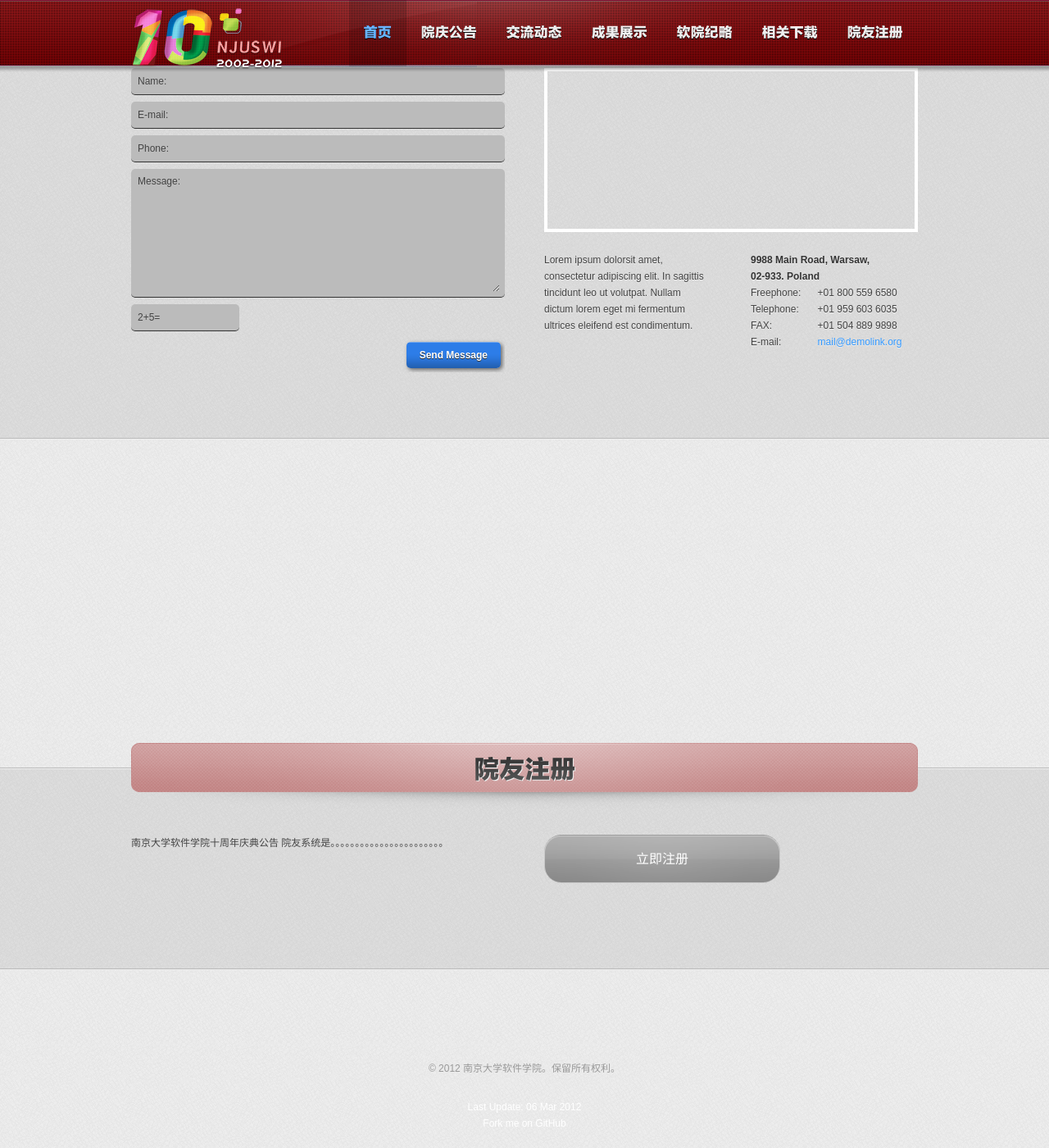
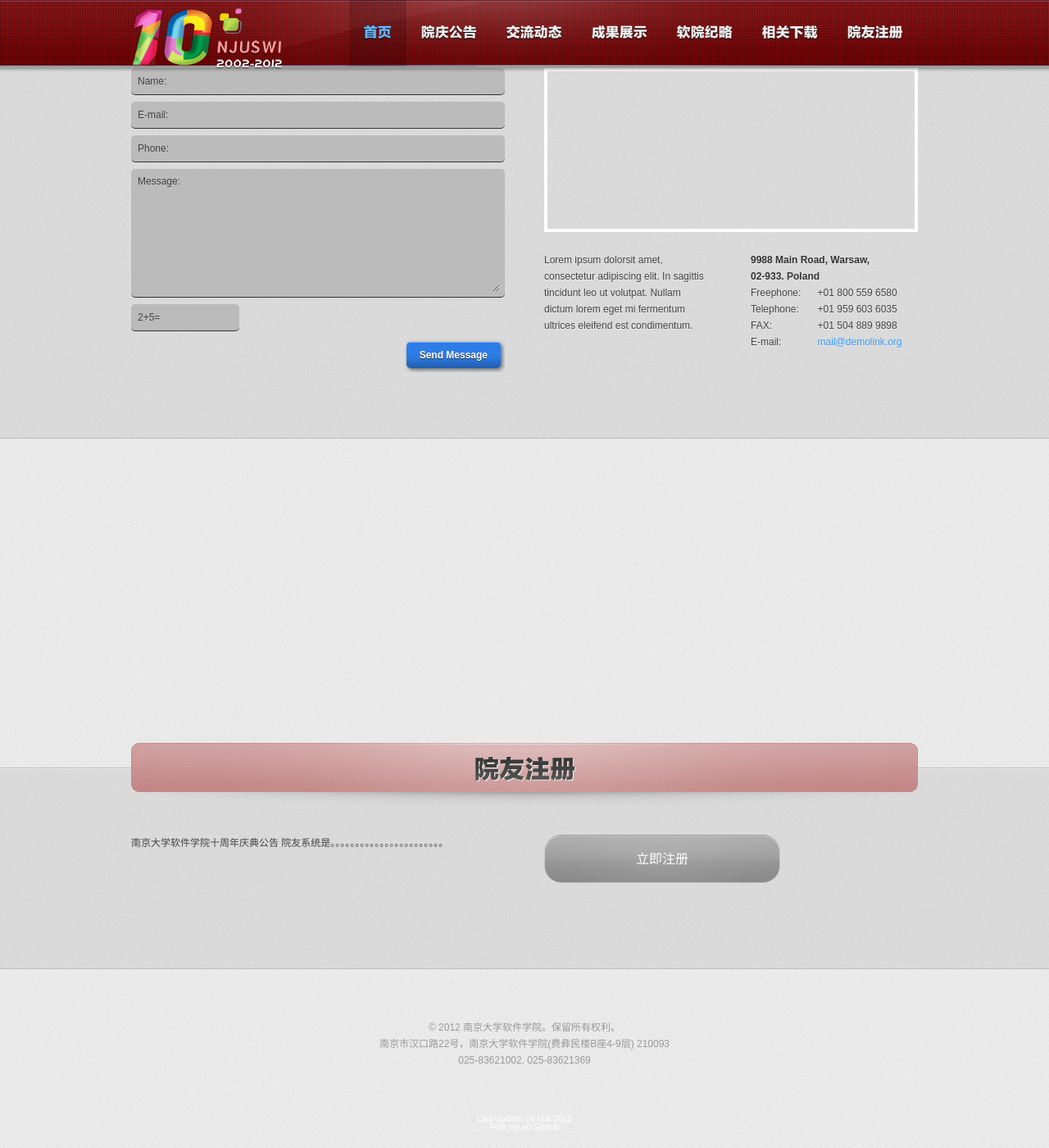
Before and after one commit to clippit/10th-anniversary, a Jekyll site: the page built from index.html, in a window 1280 px wide and 1400 px high, scrolled down 5215 px. Shown: the whole window at 82% size. Built offline with Jekyll 4.4.1, drawn with Linux system fonts in a browser that asks for light colours; nearby versions of some CDN libraries; Markdown is read by kramdown in place of the engine named in the settings.

Commit message:
add contact info at footer

```diff
--- a/css/style.css
+++ b/css/style.css
@@ -1630,7 +1630,6 @@ a:hover.project-back {
 /* Copyright */
 #copyright {
   width:960px;
-  margin-top:50px;
   clear:both;
 }
 #copyright p {
@@ -1650,6 +1649,8 @@ a:hover.project-back {
 }
 
 #forkme p, #forkme a{
+  font-size:10px;
+  line-height:10px;
   color:#fff;
 }
 
--- a/index.html
+++ b/index.html
@@ -427,6 +427,7 @@ slider:
     <!-- copyright -->
     <div id="copyright">
       <p>&copy; 2012 南京大学软件学院。保留所有权利。</p>
+      <p>南京市汉口路22号，南京大学软件学院(费彝民楼B座4-9层) 210093<br />025-83621002, 025-83621369</p>
     </div>
     <div id="forkme">
       <p>Last Update: {{  site.time | date_to_string  }}<br /><a href="https://github.com/clippit/10th-anniversary" title="10th-anniversary on github">Fork me on GitHub</a></p>
```
